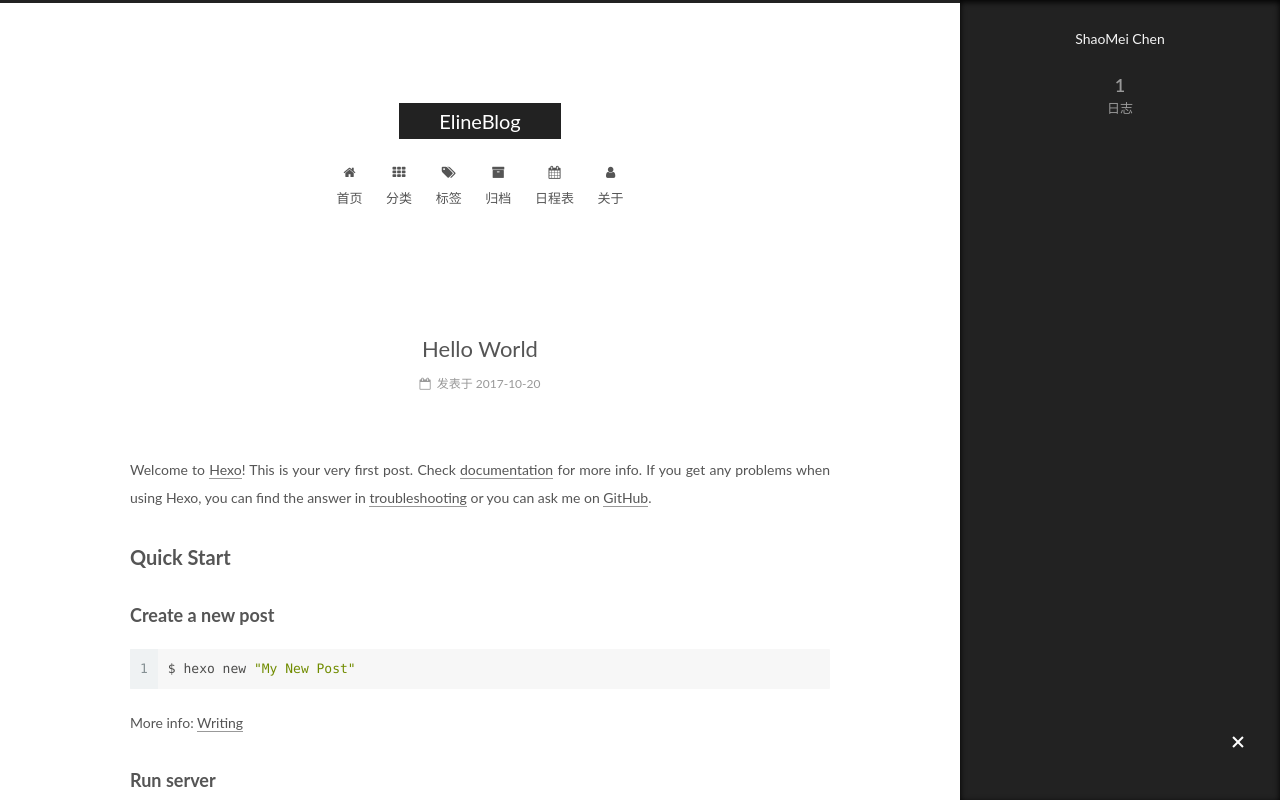
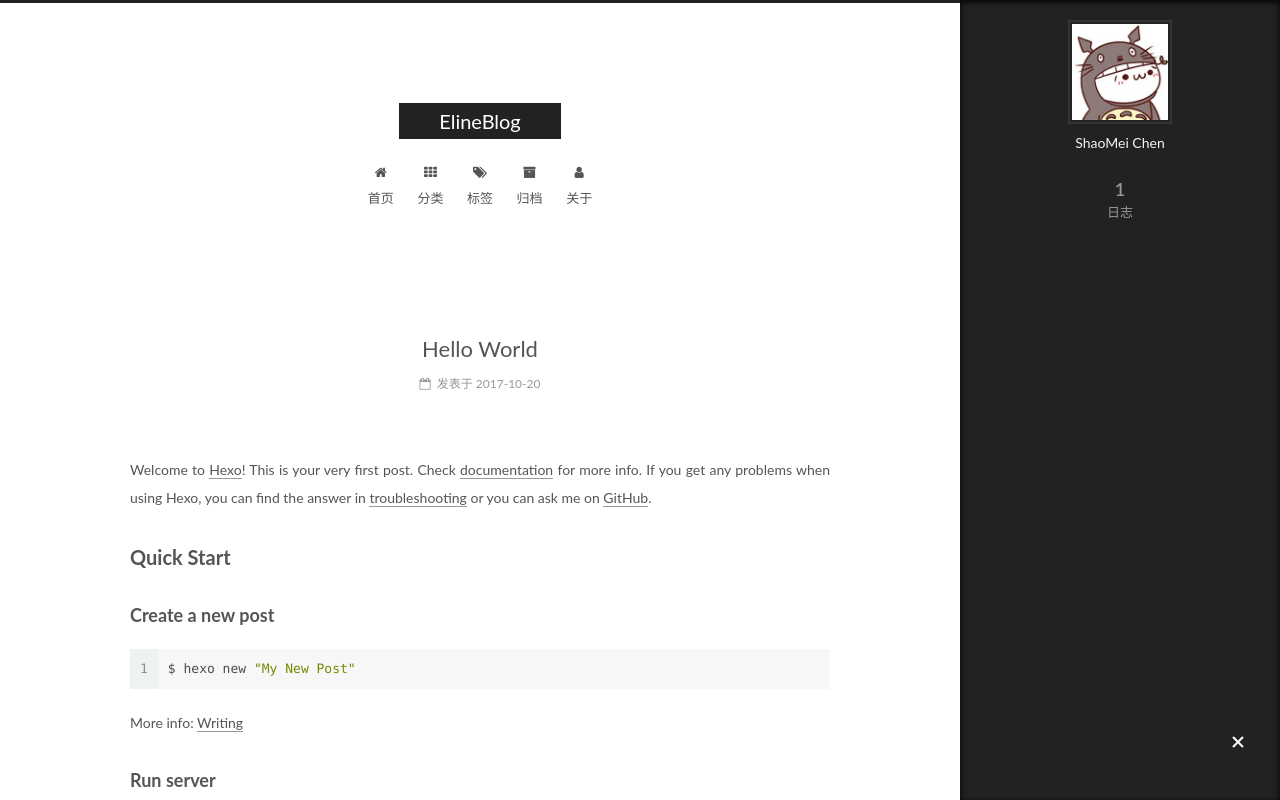
Before and after one commit to chenshaomei/chenshaomei.github.io, a plain HTML site: page index.html in a window 1280 px wide. Both pictures are taken after a click on the element 1238 px from the left and 743 px from the top of the page. Shown: the top 800 px of the page. Drawn offline with Linux system fonts and the light colour scheme.

Commit message:
Site updated: 2017-10-23 11:24:57

```diff
--- a/index.html
+++ b/index.html
@@ -217,16 +217,6 @@
         </li>
 
 
-        <li class="menu-item menu-item-schedule">
-          <a href="/schedule/" rel="section">
-
-              <i class="menu-item-icon fa fa-fw fa-calendar"></i> <br />
-
-            日程表
-          </a>
-        </li>
-
-
         <li class="menu-item menu-item-about">
           <a href="/about/" rel="section">
 
@@ -274,7 +264,7 @@
     <span hidden itemprop="author" itemscope itemtype="http://schema.org/Person">
       <meta itemprop="name" content="ShaoMei Chen">
       <meta itemprop="description" content="">
-      <meta itemprop="image" content="/images/avatar.gif">
+      <meta itemprop="image" content="/images/avatar.jpg">
     </span>
 
     <span hidden itemprop="publisher" itemscope itemtype="http://schema.org/Organization">
@@ -418,6 +408,10 @@
       <section class="site-overview-wrap sidebar-panel sidebar-panel-active">
         <div class="site-overview">
           <div class="site-author motion-element" itemprop="author" itemscope itemtype="http://schema.org/Person">
+
+              <img class="site-author-image" itemprop="image"
+                src="/images/avatar.jpg"
+                alt="ShaoMei Chen" />
 
               <p class="site-author-name" itemprop="name">ShaoMei Chen</p>
               <p class="site-description motion-element" itemprop="description"></p>
```
Also changed, not shown: 2017/10/20/hello-world/index.html (+5 -11 lines), archives/2017/10/index.html (+4 -10 lines), archives/2017/index.html (+4 -10 lines), archives/index.html (+4 -10 lines), images/avatar.jpg (added).
